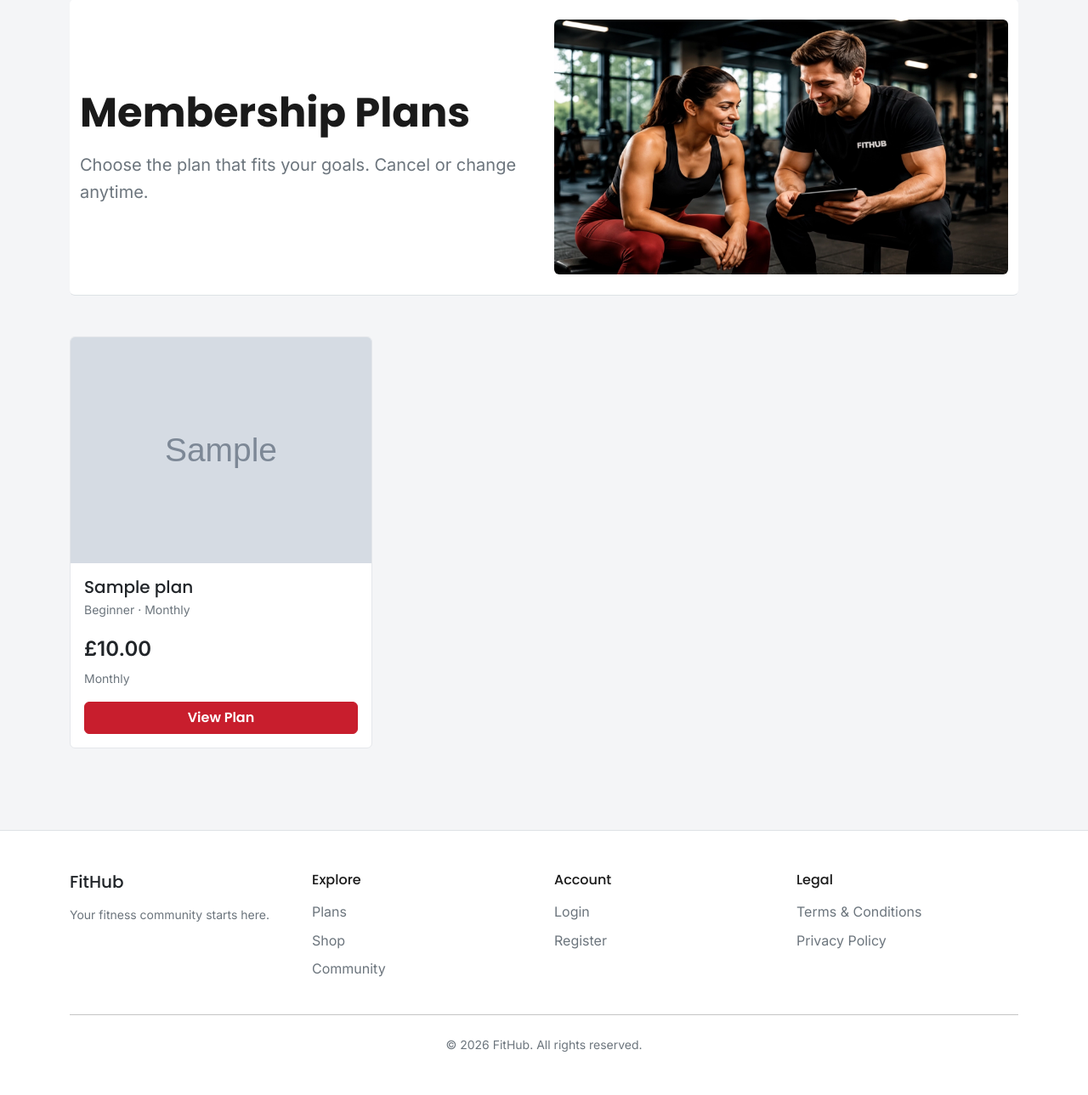
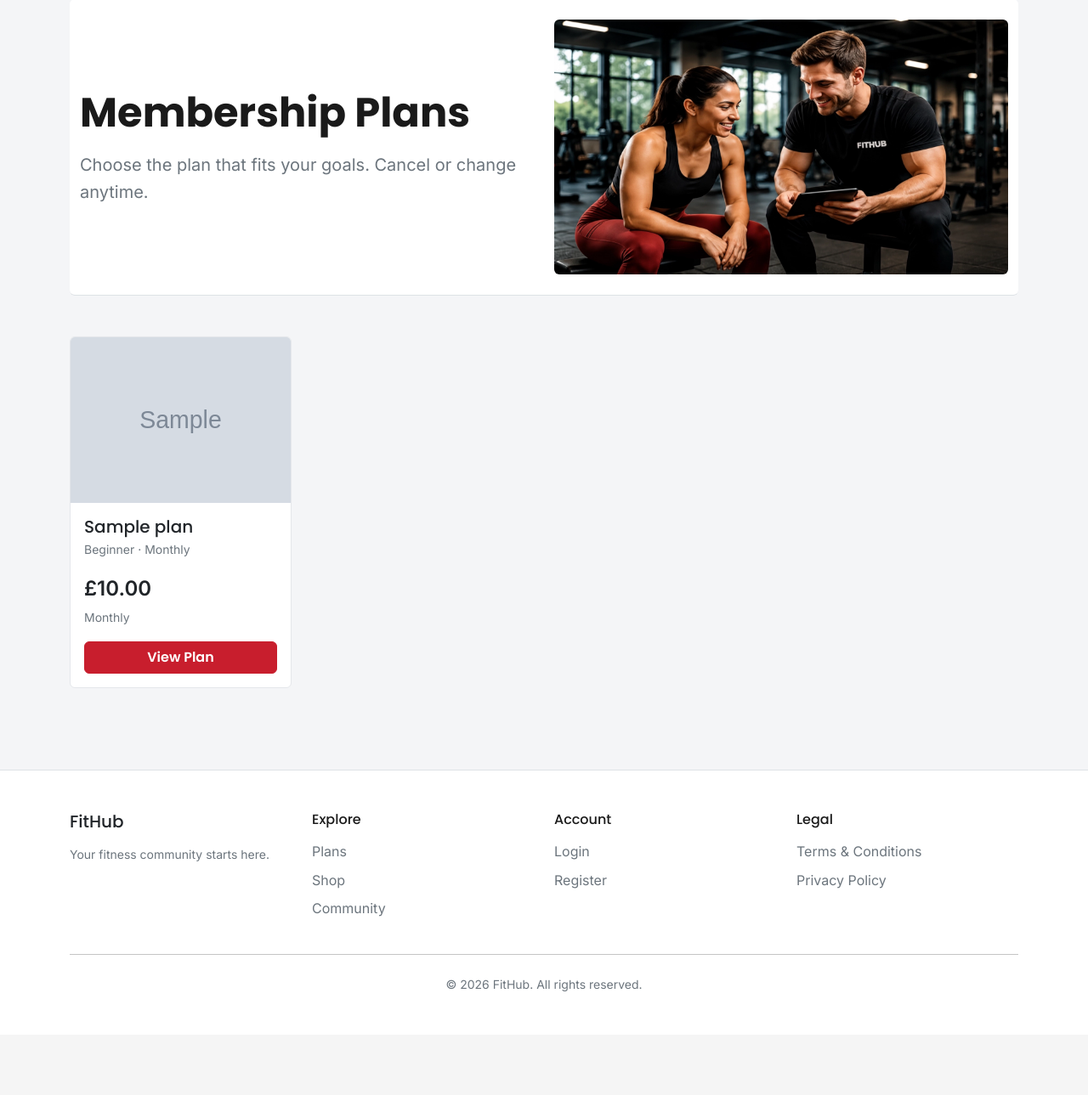
Before and after one commit to rpires71/milestone-4, a Django app: page /plans/ in a window 1280 px wide. Shown: the part 108-1397 px from the top of the page at 85% size. After the commit the page ends 1275 px from the top, so only its background shows below. Run offline with Django 4.2, Linux system fonts and the light colour scheme; tables that the repository leaves empty hold one stand-in row (values such as "Sample post"); grey boxes marked "Sample" are stand-in pictures; some libraries are stand-ins or nearby versions.

Commit message:
style: lay out plans in an even four-column grid

```diff
--- a/plans/templates/plans/plans.html
+++ b/plans/templates/plans/plans.html
@@ -29,7 +29,7 @@
   {% if plans %}
     <div class="row g-4">
       {% for plan in plans %}
-        <div class="col-12 col-md-6 col-lg-4">
+        <div class="col-12 col-md-6 col-lg-3">
           <div class="card h-100">
             {% with img=plan.slug|plan_image %}
               {% if plan.image %}
```
